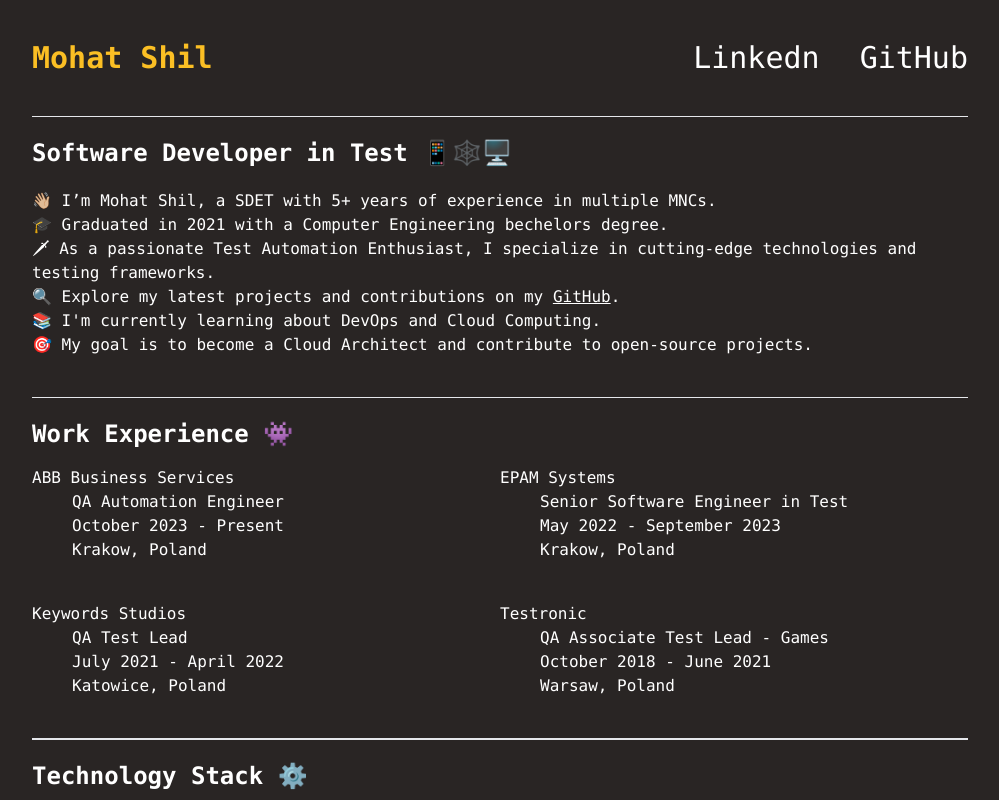
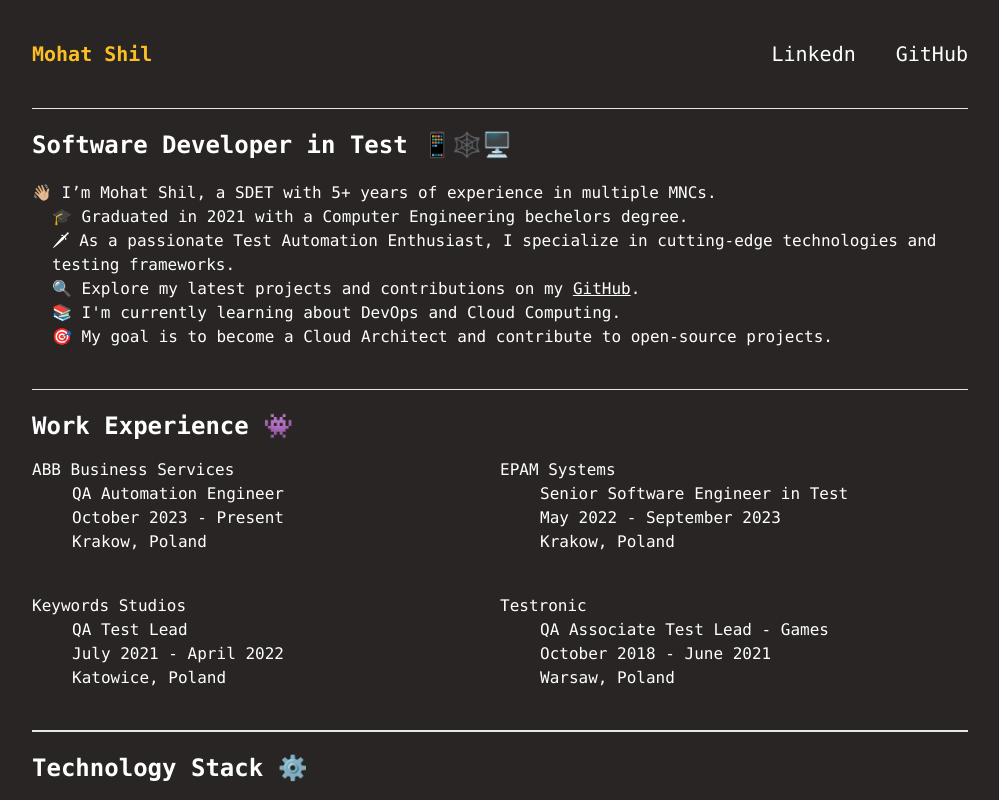
Before and after one commit to shilCode/portfolio_mohat, a React (Create React App) app in the folder portfolio-first/: page / in a window 1280 px wide. Shown: the top 800 px of the page, without its empty margins (140-1139 px from the left). Built offline with nearby package versions, Linux system fonts and the light colour scheme.

Commit message:
overflow added

```diff
--- a/portfolio-first/public/index.html
+++ b/portfolio-first/public/index.html
@@ -3,7 +3,7 @@
   <head>
     <meta charset="utf-8" />
     <link rel="icon" href="%PUBLIC_URL%/apple-touch-icon.png" />
-    <meta name="viewport" content="width=device-width, initial-scale=1" />
+    <meta name="viewport" content="width=device-width, initial-scale=1 maximum-scale=3.0, minimum-scale=1.0, user-scalable=yes" />
     <meta name="theme-color" content="#000000" />
     <meta
       name="description"
@@ -26,7 +26,7 @@
     -->
     <title>Mohat Shil</title>
   </head>
-  <body>
+  <body style="background-color:#292524">
     <noscript>You need to enable JavaScript to run this app.</noscript>
     <div id="root"></div>
     <!--
--- a/portfolio-first/src/components/Home.jsx
+++ b/portfolio-first/src/components/Home.jsx
@@ -2,18 +2,18 @@
 
 const Home = () => {
   return (
-    <div name='home' className='w-auto sm:w-auto lg:w-auto lg:h-auto md:h-auto sm:h-auto bg-[#292524]  overflow-hidden'>
+    <div name='home' className='w-auto md:w-auto lg:w-auto lg:h-auto md:h-auto sm:h-auto bg-[#292524]  overflow-hidden'>
 
       <div className='max-w-[1000px] mx-auto px-8 flex flex-col h-full font-mono text-white'>
       {/* Header */}
         <div>
-        <div className='  flex  justify-between items-center pt-10 pb-10  gap-10 '>
+        <div className=' flex justify-between items-center pt-10 pb-10  gap-10 '>
             <div >
-            <a className='text-[#fbbf24]  font-extrabold  text-3xl'>Mohat Shil </a>
+            <a className='text-[#fbbf24]  font-extrabold  text-3xl sm:text-xl'>Mohat Shil </a>
             </div>
             <div className=''>
-            <a className='text-3xl' href='https://www.linkedin.com/in/mohat-shil/' target="_blank">Linkedn</a>
-            <a className='text-3xl ps-10' href='https://github.com/shilCode' target="_blank">GitHub</a>
+            <a className='text-3xl sm:text-xl' href='https://www.linkedin.com/in/mohat-shil/' target="_blank">Linkedn</a>
+            <a className='text-3xl ps-10 sm:text-xl' href='https://github.com/shilCode' target="_blank">GitHub</a>
             <div>
 
 
@@ -24,7 +24,7 @@
         {/* Software Developer in Test */}
         <div >
         <h2 className='  font-mono pt-5 text-2xl font-bold'>Software Developer in Test 📱🕸️🖥️</h2>
-          <div className=' font-mono pt-5 pb-10'>
+          <div className=' font-mono pt-5 pb-10 space-x-5'>
             <ul> 👋🏼 I’m Mohat Shil, a SDET with 5+ years of experience in multiple MNCs. </ul>
             <ul> 🎓 Graduated in 2021 with a Computer Engineering bechelors degree.</ul>
             <ul>  🗡  As a passionate Test Automation Enthusiast, I specialize in cutting-edge technologies and testing frameworks.</ul>
```
